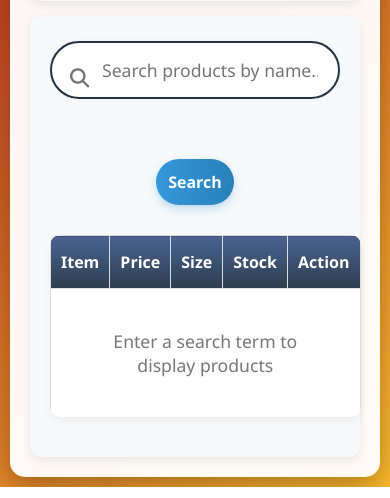
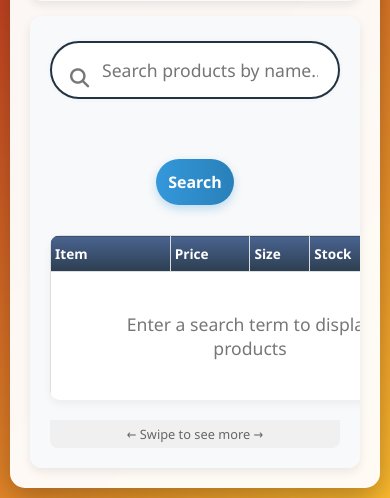
Before and after one commit to kimthedrew/s5-stock-management-system, a Flask app: page /pos in a window 390 px wide. Shown: the part 1428-1926 px from the top of the page. Run offline with Flask 3, Linux system fonts and the light colour scheme; the visitor is signed in with stand-in values (Sample User, id 1); some libraries are stand-ins or nearby versions.

Commit message:
Fix mobile table layout - ensure action buttons are visible with better column sizing and horizontal scroll indicator

```diff
--- a/templates/sales/pos.html
+++ b/templates/sales/pos.html
@@ -455,6 +455,59 @@
             position: relative;
             min-height: 300px;
         }
+
+        /* Fix product table for mobile - make it more compact */
+        .item-table {
+            font-size: 0.85rem;
+            table-layout: fixed;
+            width: 100%;
+        }
+
+        .item-table th,
+        .item-table td {
+            padding: 8px 4px;
+            word-wrap: break-word;
+        }
+
+        /* Set specific column widths for mobile */
+        .item-table th:nth-child(1),
+        .item-table td:nth-child(1) { width: 30%; } /* Item */
+        .item-table th:nth-child(2),
+        .item-table td:nth-child(2) { width: 20%; } /* Price */
+        .item-table th:nth-child(3),
+        .item-table td:nth-child(3) { width: 15%; } /* Size */
+        .item-table th:nth-child(4),
+        .item-table td:nth-child(4) { width: 15%; } /* Stock */
+        .item-table th:nth-child(5),
+        .item-table td:nth-child(5) { width: 20%; } /* Action */
+
+        /* Make action buttons more compact */
+        .add-to-cart {
+            padding: 6px 8px;
+            font-size: 0.8rem;
+            white-space: nowrap;
+        }
+
+        /* Ensure horizontal scroll for table on very small screens */
+        .products-section {
+            overflow-x: auto;
+        }
+
+        .item-table {
+            min-width: 400px;
+        }
+
+        /* Add visual indicator for horizontal scroll */
+        .products-section::after {
+            content: "← Swipe to see more →";
+            display: block;
+            text-align: center;
+            color: #666;
+            font-size: 0.8rem;
+            padding: 5px;
+            background: #f0f0f0;
+            border-radius: 0 0 8px 8px;
+        }
     }
 </style>
 
@@ -506,7 +559,7 @@
                         <td>KES {{ item.selling_price }}</td>
                         <td>{{ item.size if item.size else '-' }}</td>
                         <td>{{ item.quantity }}</td>
-                        <td><button class="add-to-cart">Add to Cart</button></td>
+                        <td><button class="add-to-cart" data-mobile-text="Add" data-desktop-text="Add to Cart">Add to Cart</button></td>
                     </tr>
                     {% endfor %}
                 </tbody>
@@ -755,6 +808,22 @@
                 notification.classList.remove('show');
             }, 3000);
         }
+
+        // Handle mobile button text
+        function updateButtonText() {
+            const buttons = document.querySelectorAll('.add-to-cart');
+            buttons.forEach(button => {
+                if (window.innerWidth <= 576) {
+                    button.textContent = button.dataset.mobileText;
+                } else {
+                    button.textContent = button.dataset.desktopText;
+                }
+            });
+        }
+
+        // Update button text on load and resize
+        updateButtonText();
+        window.addEventListener('resize', updateButtonText);
     });
 </script>
 {% endblock %}
```
